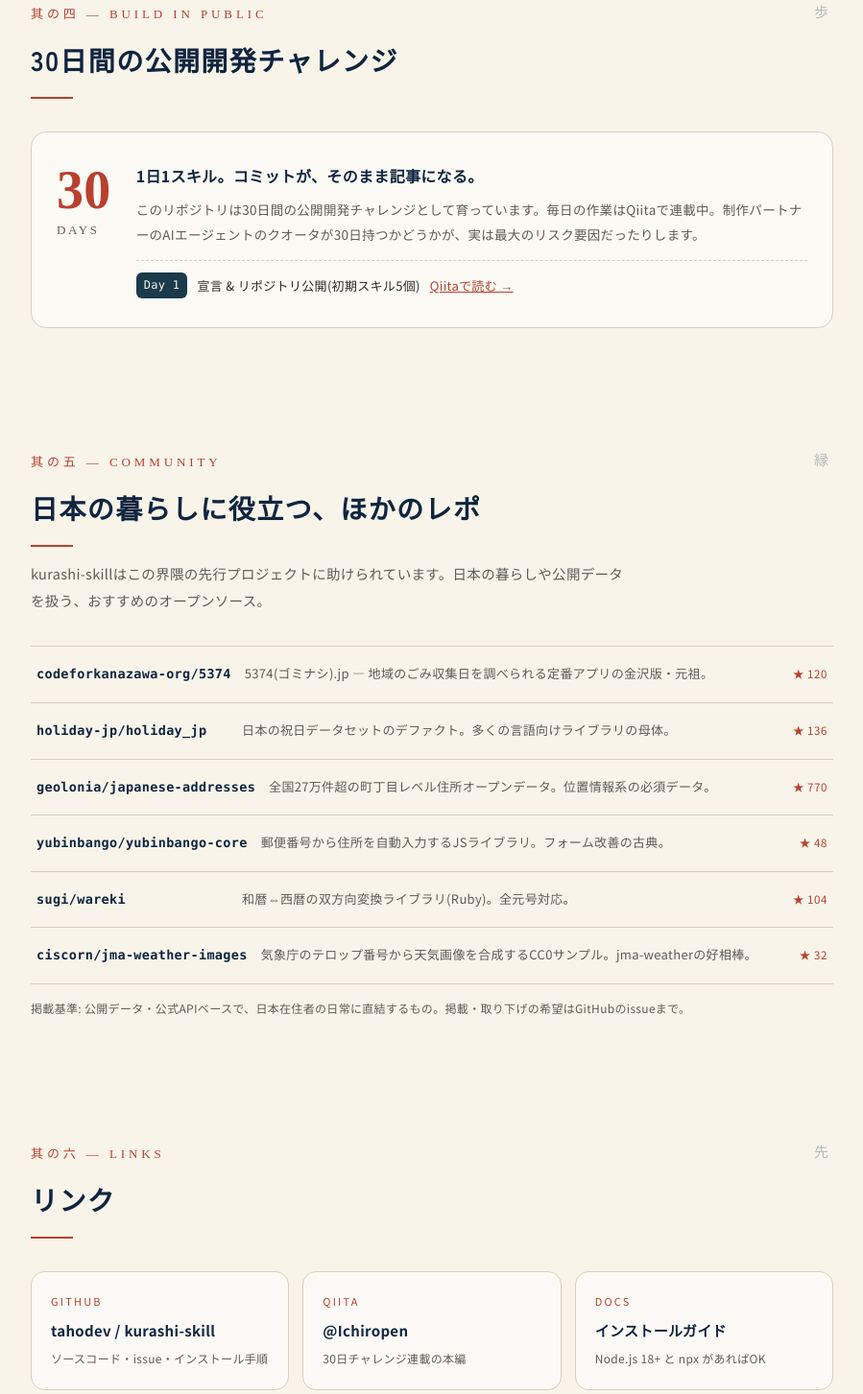
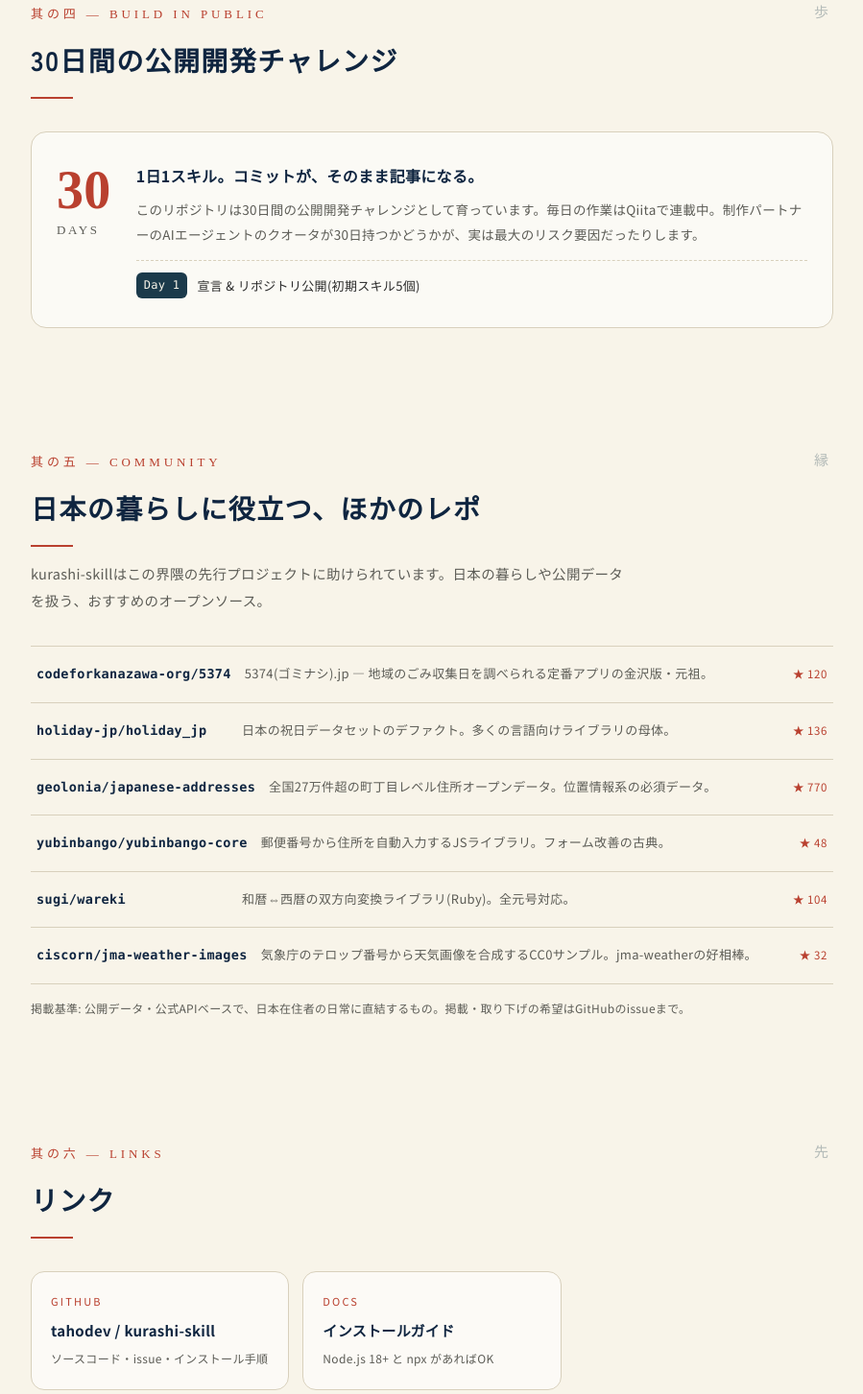
Before and after one commit to tahodev/kurashi-skill, a plain HTML site: page index.html in a window 1280 px wide. Shown: the part 3371-4824 px from the top of the page at 96% size, without its empty margins (190-1089 px from the left). Drawn offline with Linux system fonts and the light colour scheme.

Commit message:
docs: remove external article links

```diff
--- a/index.html
+++ b/index.html
@@ -486,7 +486,6 @@ body::before{
         <div class="day">
           <span class="d">Day 1</span>
           <span>宣言 &amp; リポジトリ公開(初期スキル5個)</span>
-          <a href="https://qiita.com/Ichiropen/items/eac3bb6220e75a4ade88" style="color:var(--shu)">Qiitaで読む →</a>
         </div>
       </div>
     </div>
@@ -550,11 +549,6 @@ body::before{
         <div class="t">tahodev / kurashi-skill</div>
         <div class="u">ソースコード・issue・インストール手順</div>
       </a>
-      <a class="card" href="https://qiita.com/Ichiropen">
-        <div class="k">QIITA</div>
-        <div class="t">@Ichiropen</div>
-        <div class="u">30日チャレンジ連載の本編</div>
-      </a>
       <a class="card" href="https://github.com/tahodev/kurashi-skill/blob/main/docs/install.md">
         <div class="k">DOCS</div>
         <div class="t">インストールガイド</div>
```
